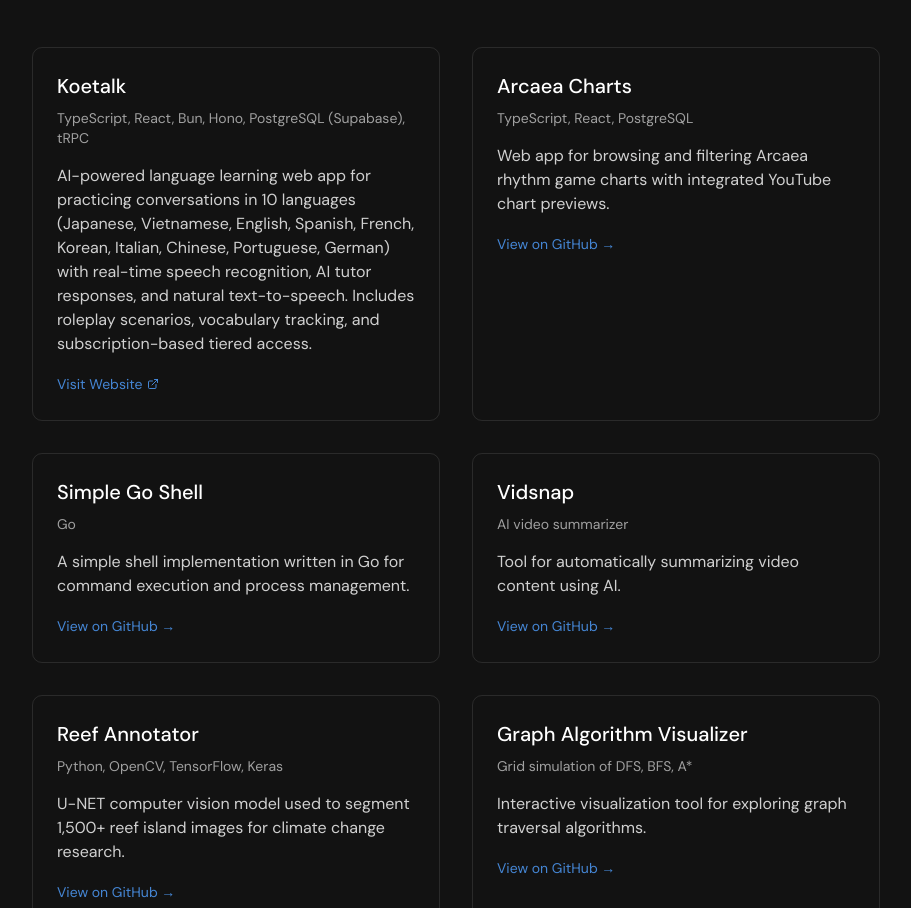
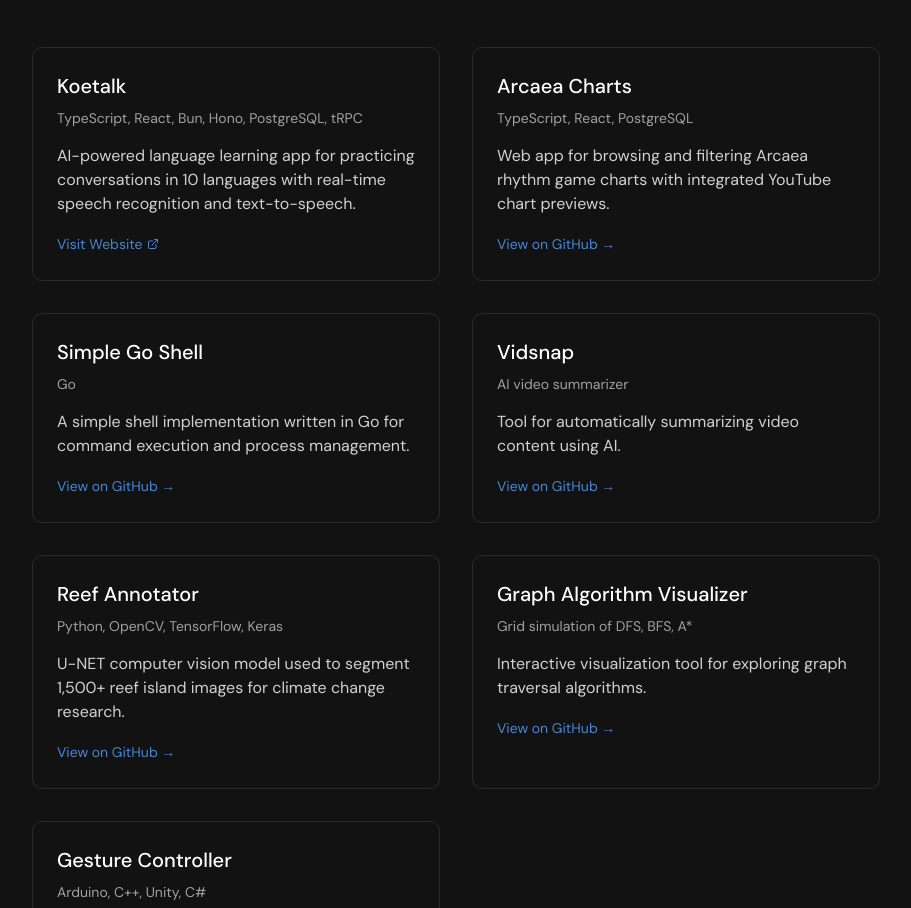
Before and after one commit to rtrin/portfolio, a Next.js app: page / in a window 1280 px wide. Shown: the part 1955-2863 px from the top of the page, without its empty margins (184-1095 px from the left). Built offline with nearby package versions, Linux system fonts and the light colour scheme.

Commit message:
shorten koetalk desc

```diff
--- a/src/app/page.tsx
+++ b/src/app/page.tsx
@@ -268,9 +268,9 @@ export default function Home() {
             className="border border-white/10 rounded-lg p-6 hover:border-white/20 transition-colors"
           >
             <h3 className="text-xl font-medium mb-2">Koetalk</h3>
-            <p className="text-white/60 text-sm mb-4">TypeScript, React, Bun, Hono, PostgreSQL (Supabase), tRPC</p>
+            <p className="text-white/60 text-sm mb-4">TypeScript, React, Bun, Hono, PostgreSQL, tRPC</p>
             <p className="text-white/80 mb-4">
-              AI-powered language learning web app for practicing conversations in 10 languages (Japanese, Vietnamese, English, Spanish, French, Korean, Italian, Chinese, Portuguese, German) with real-time speech recognition, AI tutor responses, and natural text-to-speech. Includes roleplay scenarios, vocabulary tracking, and subscription-based tiered access.
+              AI-powered language learning app for practicing conversations in 10 languages with real-time speech recognition and text-to-speech.
             </p>
             <a
               href="https://koetalk.com"
```
